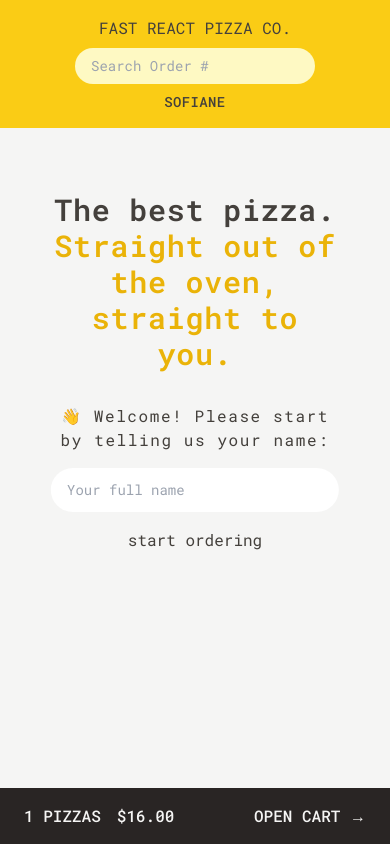
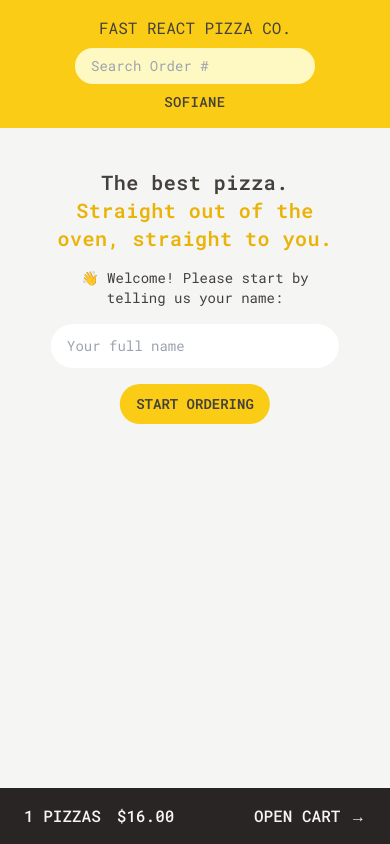
Before and after one commit to sofianeberkane202/fast-delevry-pizza, a React (Vite) app: page / in a window 390 px wide. Built offline with nearby package versions, Linux system fonts and the light colour scheme.

Commit message:
Adjust responsivity in HomePage component and style button

```diff
--- a/src/pages/HomePage.jsx
+++ b/src/pages/HomePage.jsx
@@ -1,7 +1,7 @@
 /* eslint-disable react/react-in-jsx-scope */
 
 import { useNavigate } from "react-router-dom";
-
+import Button from "../ui/Button";
 function HomePage() {
   return <Content />;
 }
@@ -14,16 +14,19 @@ function Content() {
   }
   return (
     <main className="relative text-center">
-      <div className="absolute left-1/2 top-16 w-[80%] -translate-x-1/2">
-        <h1 className="mb-8 font-mono text-3xl font-semibold tracking-wide">
+      <div className="absolute left-1/2 top-10 w-[80%] -translate-x-1/2 sm:top-16">
+        <h1 className="mb-4 font-mono text-xl font-semibold tracking-wide sm:mb-8 sm:text-3xl">
           <span>The best pizza.</span>
           <br />
           <span className="text-yellow-500">Straight out of the oven, straight to you.</span>
         </h1>
-        <p className="mb-4 tracking-widest">👋 Welcome! Please start by telling us your name:</p>
+        <p className="mb-4 text-sm sm:text-base sm:tracking-widest">
+          👋 Welcome! Please start by telling us your name:
+        </p>
         <form className="flex flex-col items-center gap-4" onSubmit={(e) => handleSubmit(e)}>
           <input type="text" placeholder="Your full name" className="w-72 rounded-full px-4 py-3 text-sm" />
-          <button>start ordering</button>
+
+          <Button type={"primary"}>start ordering</Button>
         </form>
       </div>
     </main>
```
